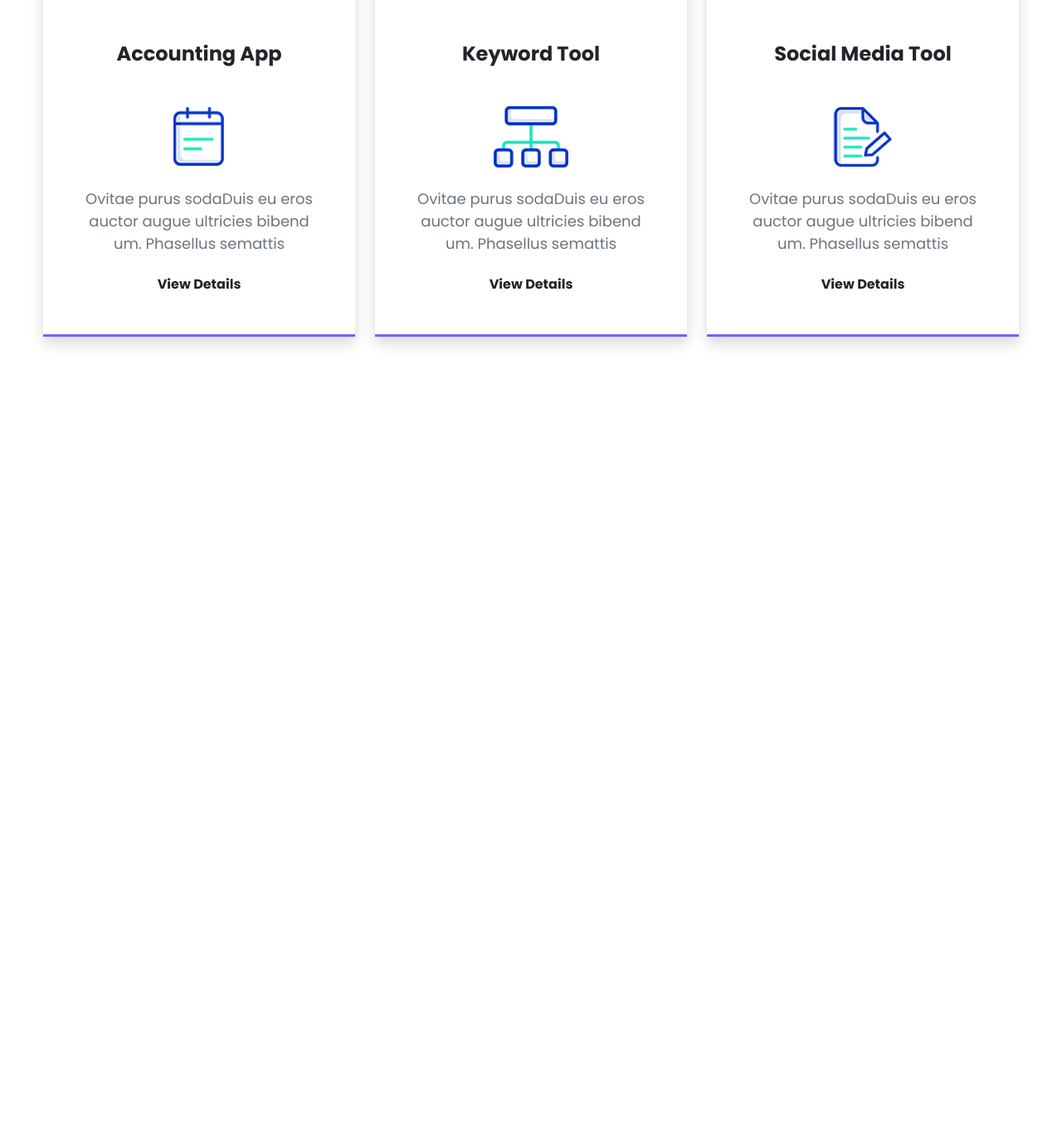
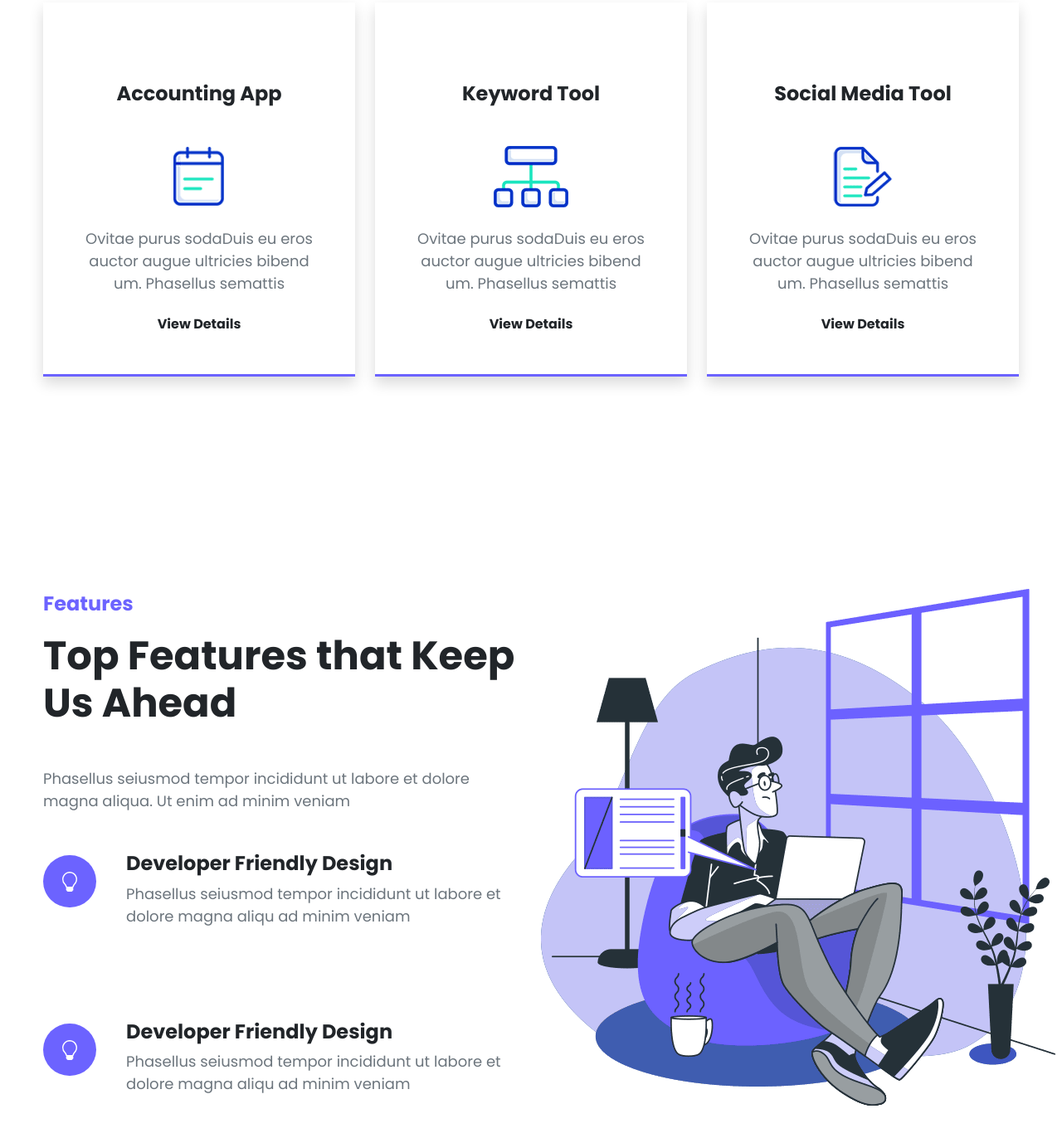
Before and after one commit to mohamadanasfattoum/2050-Landing-Page, a plain HTML site: page index.html in a window 1280 px wide. Shown: the part 4003-5375 px from the top of the page at 83% size. Before the commit the page ends 4473 px from the top, so only its background shows below. Drawn offline with nearby package versions, Linux system fonts and the light colour scheme.

Commit message:
feature section

```diff
--- a/css/style.css
+++ b/css/style.css
@@ -91,3 +91,9 @@ border-radius: 50px;
 .product-card{
     border-bottom: 3px solid #6C63FF;
 }
+
+.feature-icon{
+    color: white;
+background-color: #6C63FF;
+padding: 20px;
+border-radius: 50px;}
--- a/index.html
+++ b/index.html
@@ -241,7 +241,7 @@
 
 
     <!-- start our product -->
-    <div class="container my-5">
+    <div class="container my-5 py-5">
         <div class="row text-center">
             <div class="col-lg-6 mx-auto">
                 <p class="text-subtitle mt-5 pt-5">Our Product</p>
@@ -313,6 +313,53 @@
 
     <!-- end our product -->
 
+    <!-- start Features section -->
+    <div class="container my-5 py-5">
+        <div class="row">
+            <div class="col-lg-6">
+                <p class="text-subtitle mt-5 pt-5">Features</p>
+                <h1 class="text-title mb-4">Top Features that Keep Us Ahead</h1>
+                <p class="text-secondary text-p my-5">Phasellus seiusmod tempor incididunt ut labore et dolore magna aliqua. Ut enim ad minim veniam</p>
+                <div class="row">
+                    <div class="col-lg-2 py-4 mb-4">
+                        <span class="feature-icon">
+                            <svg xmlns="http://www.w3.org/2000/svg" width="24" height="24" fill="currentColor" class="bi bi-lightbulb" viewBox="0 0 16 16">
+                            <path d="M2 6a6 6 0 1 1 10.174 4.31c-.203.196-.359.4-.453.619l-.762 1.769A.5.5 0 0 1 10.5 13a.5.5 0 0 1 0 1 .5.5 0 0 1 0 1l-.224.447a1 1 0 0 1-.894.553H6.618a1 1 0 0 1-.894-.553L5.5 15a.5.5 0 0 1 0-1 .5.5 0 0 1 0-1 .5.5 0 0 1-.46-.302l-.761-1.77a1.964 1.964 0 0 0-.453-.618A5.984 5.984 0 0 1 2 6zm6-5a5 5 0 0 0-3.479 8.592c.263.254.514.564.676.941L5.83 12h4.342l.632-1.467c.162-.377.413-.687.676-.941A5 5 0 0 0 8 1z"/>
+                          </svg>
+                        </span>
+                    </div>
+                    <div class="col-lg-10 pb-5 mb-5">
+                        <h4 class="text-dark fw-bold ">Developer Friendly Design </h4>
+                        <p class="text-secondary text-p">Phasellus seiusmod tempor incididunt ut labore et dolore magna aliqu ad minim veniam</p>
+                    </div>
+                </div>
+                <div class="row">
+                    <div class="col-lg-2 py-4 mb-4">
+                        <span class="feature-icon">
+                            <svg xmlns="http://www.w3.org/2000/svg" width="24" height="24" fill="currentColor" class="bi bi-lightbulb" viewBox="0 0 16 16">
+                            <path d="M2 6a6 6 0 1 1 10.174 4.31c-.203.196-.359.4-.453.619l-.762 1.769A.5.5 0 0 1 10.5 13a.5.5 0 0 1 0 1 .5.5 0 0 1 0 1l-.224.447a1 1 0 0 1-.894.553H6.618a1 1 0 0 1-.894-.553L5.5 15a.5.5 0 0 1 0-1 .5.5 0 0 1 0-1 .5.5 0 0 1-.46-.302l-.761-1.77a1.964 1.964 0 0 0-.453-.618A5.984 5.984 0 0 1 2 6zm6-5a5 5 0 0 0-3.479 8.592c.263.254.514.564.676.941L5.83 12h4.342l.632-1.467c.162-.377.413-.687.676-.941A5 5 0 0 0 8 1z"/>
+                          </svg>
+                        </span>
+                    </div>
+                    <div class="col-lg-10 pb-3 mb-3">
+                        <h4 class="text-dark fw-bold ">Developer Friendly Design </h4>
+                        <p class="text-secondary text-p">Phasellus seiusmod tempor incididunt ut labore et dolore magna aliqu ad minim veniam</p>
+                    </div>
+                </div>
+
+            </div>
+
+            <div class="col-lg-6 py-5 my-5">
+                <img src="img/feature2-img.png" alt="">
+            </div>
+
+        </div>
+    </div>
+    <!-- end Features section -->
+
+
+
+
     <script src="https://cdn.jsdelivr.net/npm/bootstrap@5.3.0-alpha1/dist/js/bootstrap.bundle.min.js"
         integrity="sha384-w76AqPfDkMBDXo30jS1Sgez6pr3x5MlQ1ZAGC+nuZB+EYdgRZgiwxhTBTkF7CXvN" crossorigin="anonymous">
     </script>
```
Also changed, not shown: img/feature2-img.png (added), img/team-img1.jpg (added), img/team-img2.jpg (added), img/team-img3.jpg (added), img/team-img4.jpg (added).
